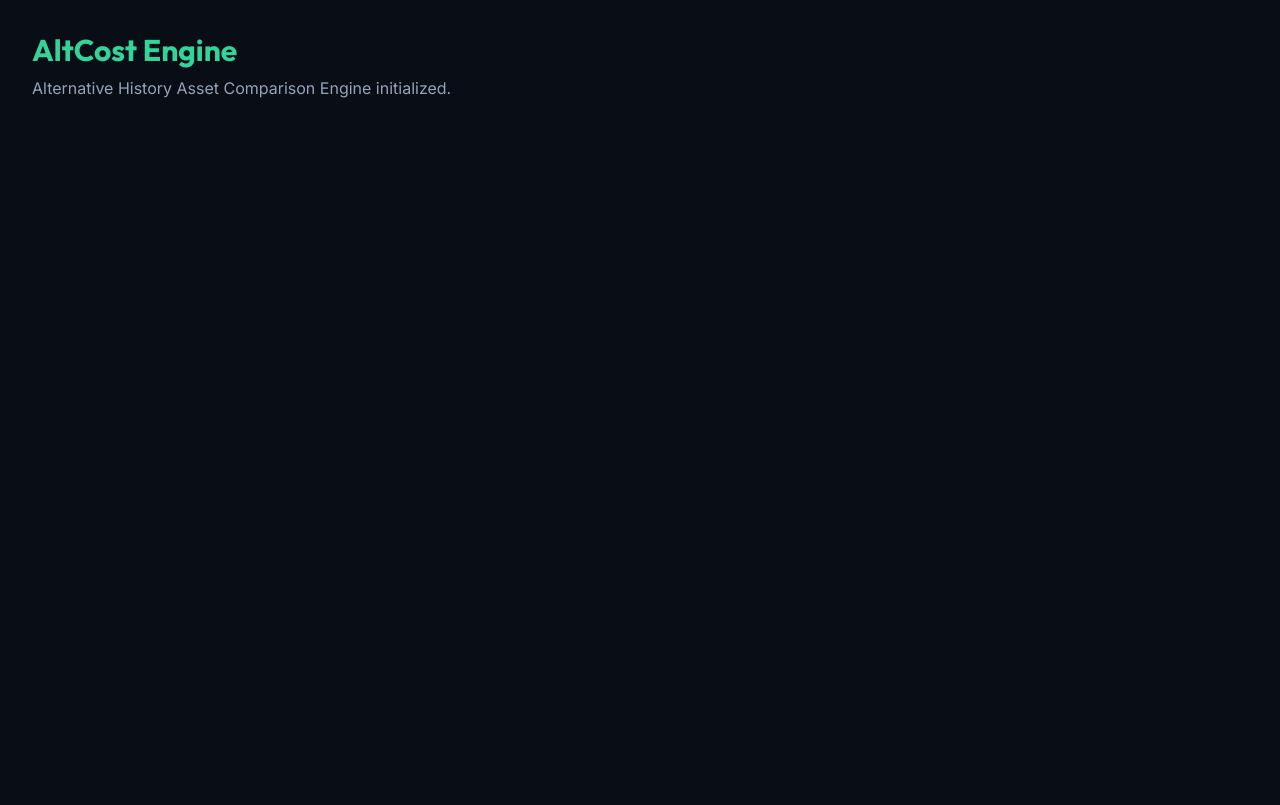
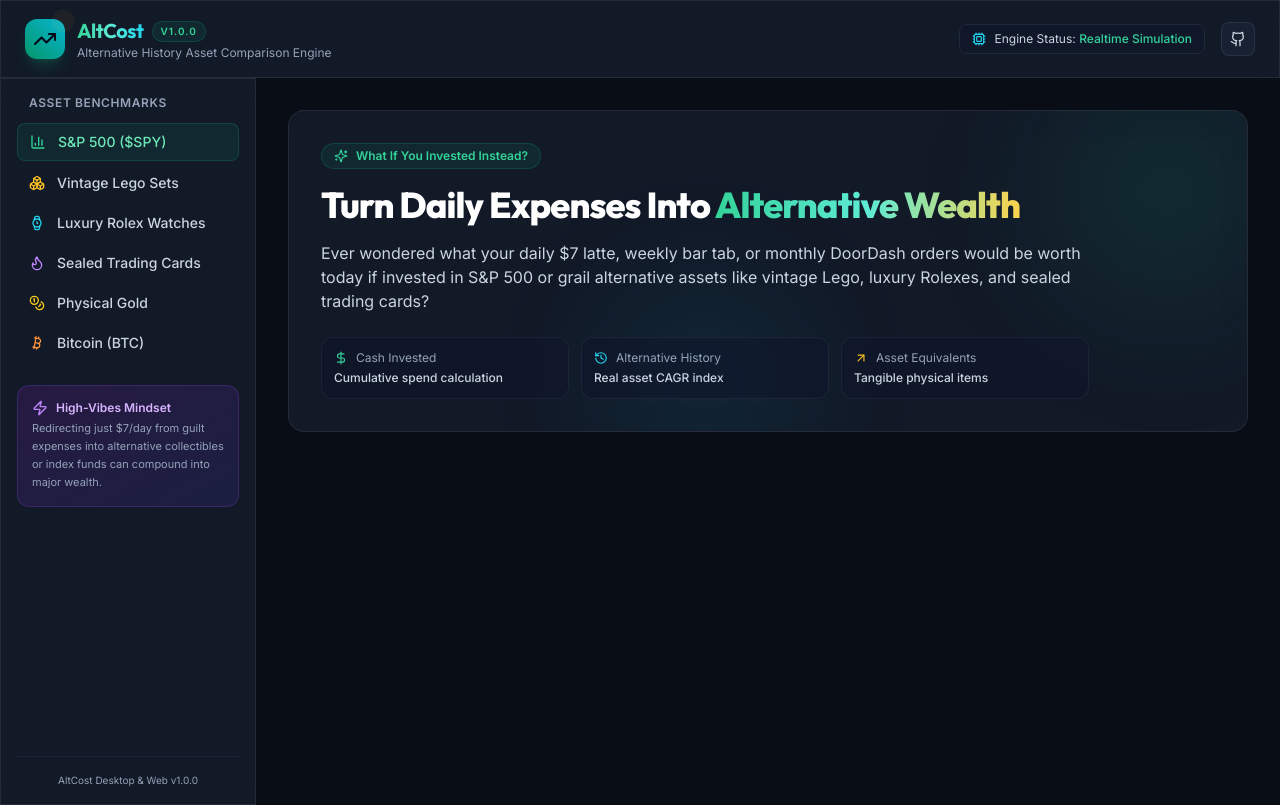
Before and after one commit to valliente/altcost, a React (Vite) app: page / in a window 1280 px wide. Built offline with nearby package versions, Linux system fonts and the light colour scheme.

Commit message:
feat: add layout components (Header, Sidebar, Hero section)

```diff
--- a/src/App.tsx
+++ b/src/App.tsx
@@ -1,10 +1,20 @@
 import React from 'react';
+import { Header } from './components/layout/Header';
+import { Sidebar } from './components/layout/Sidebar';
+import { HeroSection } from './components/layout/HeroSection';
 
 export default function App() {
   return (
-    <div className="min-h-screen bg-[#090d16] text-white p-8">
-      <h1 className="text-3xl font-bold font-display text-emerald-400">AltCost Engine</h1>
-      <p className="text-slate-400 mt-2">Alternative History Asset Comparison Engine initialized.</p>
+    <div className="min-h-screen bg-[#090d16] text-slate-100 flex flex-col">
+      <Header />
+
+      <div className="flex-1 flex overflow-hidden">
+        <Sidebar />
+
+        <main className="flex-1 overflow-y-auto p-4 md:p-8 space-y-8 max-w-7xl mx-auto w-full">
+          <HeroSection />
+        </main>
+      </div>
     </div>
   );
 }
--- /dev/null
+++ b/src/components/layout/Header.tsx
@@ -0,0 +1,43 @@
+import React from 'react';
+import { TrendingUp, Sparkles, Monitor, Github, Cpu } from 'lucide-react';
+
+export const Header: React.FC = () => {
+  return (
+    <header className="sticky top-0 z-50 glass-card border-b border-slate-800/80 px-6 py-4 flex items-center justify-between">
+      <div className="flex items-center space-x-3">
+        <div className="relative flex items-center justify-center w-10 h-10 rounded-xl bg-gradient-to-tr from-emerald-600 to-cyan-500 shadow-lg shadow-emerald-500/20">
+          <TrendingUp className="w-6 h-6 text-slate-950 font-bold" />
+          <div className="absolute -top-1 -right-1 w-3 h-3 bg-amber-400 rounded-full animate-ping opacity-75" />
+        </div>
+        <div>
+          <div className="flex items-center space-x-2">
+            <h1 className="text-xl font-bold font-display tracking-tight bg-gradient-to-r from-emerald-400 via-teal-300 to-cyan-400 bg-clip-text text-transparent">
+              AltCost
+            </h1>
+            <span className="text-[10px] uppercase tracking-widest px-2 py-0.5 rounded-full font-semibold bg-emerald-500/10 text-emerald-400 border border-emerald-500/20">
+              v1.0.0
+            </span>
+          </div>
+          <p className="text-xs text-slate-400">Alternative History Asset Comparison Engine</p>
+        </div>
+      </div>
+
+      <div className="flex items-center space-x-4">
+        <div className="hidden md:flex items-center space-x-2 text-xs px-3 py-1.5 rounded-lg bg-slate-900/60 border border-slate-800 text-slate-300">
+          <Cpu className="w-3.5 h-3.5 text-cyan-400 animate-pulse" />
+          <span>Engine Status: <strong className="text-emerald-400 font-medium">Realtime Simulation</strong></span>
+        </div>
+
+        <a
+          href="https://github.com"
+          target="_blank"
+          rel="noopener noreferrer"
+          className="p-2 rounded-lg bg-slate-800/60 border border-slate-700/60 hover:bg-slate-700/60 text-slate-300 hover:text-white transition-colors"
+          title="GitHub Repository"
+        >
+          <Github className="w-4 h-4" />
+        </a>
+      </div>
+    </header>
+  );
+};
--- /dev/null
+++ b/src/components/layout/HeroSection.tsx
@@ -0,0 +1,52 @@
+import React from 'react';
+import { Sparkles, ArrowUpRight, DollarSign, History } from 'lucide-react';
+
+export const HeroSection: React.FC = () => {
+  return (
+    <div className="relative overflow-hidden rounded-2xl glass-card border border-slate-800 p-6 md:p-8 bg-gradient-to-r from-slate-900/90 via-slate-900/60 to-emerald-950/30">
+      <div className="absolute top-0 right-0 -mt-12 -mr-12 w-64 h-64 bg-emerald-500/10 rounded-full blur-3xl pointer-events-none" />
+      <div className="absolute bottom-0 left-1/3 -mb-12 w-48 h-48 bg-cyan-500/10 rounded-full blur-3xl pointer-events-none" />
+
+      <div className="relative z-10 max-w-3xl space-y-4">
+        <div className="inline-flex items-center space-x-2 px-3 py-1 rounded-full bg-emerald-500/10 border border-emerald-500/20 text-emerald-400 text-xs font-semibold">
+          <Sparkles className="w-3.5 h-3.5" />
+          <span>What If You Invested Instead?</span>
+        </div>
+
+        <h2 className="text-3xl md:text-4xl font-extrabold font-display tracking-tight text-white">
+          Turn Daily Expenses Into <span className="bg-gradient-to-r from-emerald-400 via-teal-300 to-amber-300 bg-clip-text text-transparent">Alternative Wealth</span>
+        </h2>
+
+        <p className="text-slate-300 text-sm md:text-base leading-relaxed">
+          Ever wondered what your daily $7 latte, weekly bar tab, or monthly DoorDash orders would be worth today if invested in S&P 500 or grail alternative assets like vintage Lego, luxury Rolexes, and sealed trading cards?
+        </p>
+
+        <div className="grid grid-cols-2 sm:grid-cols-3 gap-3 pt-2">
+          <div className="p-3 rounded-xl bg-slate-900/60 border border-slate-800/80">
+            <div className="flex items-center space-x-2 text-slate-400 text-xs mb-1">
+              <DollarSign className="w-3.5 h-3.5 text-emerald-400" />
+              <span>Cash Invested</span>
+            </div>
+            <p className="text-xs text-slate-300 font-medium">Cumulative spend calculation</p>
+          </div>
+
+          <div className="p-3 rounded-xl bg-slate-900/60 border border-slate-800/80">
+            <div className="flex items-center space-x-2 text-slate-400 text-xs mb-1">
+              <History className="w-3.5 h-3.5 text-cyan-400" />
+              <span>Alternative History</span>
+            </div>
+            <p className="text-xs text-slate-300 font-medium">Real asset CAGR index</p>
+          </div>
+
+          <div className="p-3 rounded-xl bg-slate-900/60 border border-slate-800/80 col-span-2 sm:col-span-1">
+            <div className="flex items-center space-x-2 text-slate-400 text-xs mb-1">
+              <ArrowUpRight className="w-3.5 h-3.5 text-amber-400" />
+              <span>Asset Equivalents</span>
+            </div>
+            <p className="text-xs text-slate-300 font-medium">Tangible physical items</p>
+          </div>
+        </div>
+      </div>
+    </div>
+  );
+};
--- /dev/null
+++ b/src/components/layout/Sidebar.tsx
@@ -0,0 +1,71 @@
+import React from 'react';
+import {
+  BarChart3,
+  Boxes,
+  Watch,
+  Flame,
+  Coins,
+  Bitcoin,
+  Sparkles,
+  Zap,
+  Clock
+} from 'lucide-react';
+
+interface SidebarProps {
+  activeTab?: string;
+  setActiveTab?: (tab: string) => void;
+}
+
+export const Sidebar: React.FC<SidebarProps> = () => {
+  return (
+    <aside className="w-64 glass-card border-r border-slate-800/80 p-4 hidden lg:flex flex-col justify-between shrink-0 min-h-[calc(100vh-73px)]">
+      <div className="space-y-6">
+        <div>
+          <h2 className="text-xs font-semibold text-slate-400 uppercase tracking-wider px-3 mb-3">
+            Asset Benchmarks
+          </h2>
+          <nav className="space-y-1">
+            <div className="flex items-center space-x-3 px-3 py-2 rounded-lg bg-emerald-500/10 text-emerald-300 border border-emerald-500/20 font-medium text-sm">
+              <BarChart3 className="w-4 h-4 text-emerald-400" />
+              <span>S&P 500 ($SPY)</span>
+            </div>
+            <div className="flex items-center space-x-3 px-3 py-2 rounded-lg hover:bg-slate-800/50 text-slate-300 font-medium text-sm transition-colors cursor-pointer">
+              <Boxes className="w-4 h-4 text-amber-400" />
+              <span>Vintage Lego Sets</span>
+            </div>
+            <div className="flex items-center space-x-3 px-3 py-2 rounded-lg hover:bg-slate-800/50 text-slate-300 font-medium text-sm transition-colors cursor-pointer">
+              <Watch className="w-4 h-4 text-cyan-400" />
+              <span>Luxury Rolex Watches</span>
+            </div>
+            <div className="flex items-center space-x-3 px-3 py-2 rounded-lg hover:bg-slate-800/50 text-slate-300 font-medium text-sm transition-colors cursor-pointer">
+              <Flame className="w-4 h-4 text-purple-400" />
+              <span>Sealed Trading Cards</span>
+            </div>
+            <div className="flex items-center space-x-3 px-3 py-2 rounded-lg hover:bg-slate-800/50 text-slate-300 font-medium text-sm transition-colors cursor-pointer">
+              <Coins className="w-4 h-4 text-yellow-400" />
+              <span>Physical Gold</span>
+            </div>
+            <div className="flex items-center space-x-3 px-3 py-2 rounded-lg hover:bg-slate-800/50 text-slate-300 font-medium text-sm transition-colors cursor-pointer">
+              <Bitcoin className="w-4 h-4 text-orange-400" />
+              <span>Bitcoin (BTC)</span>
+            </div>
+          </nav>
+        </div>
+
+        <div className="p-3.5 rounded-xl bg-gradient-to-br from-purple-900/30 to-indigo-900/30 border border-purple-500/20">
+          <div className="flex items-center space-x-2 text-purple-300 font-semibold text-xs mb-1">
+            <Zap className="w-4 h-4 text-purple-400" />
+            <span>High-Vibes Mindset</span>
+          </div>
+          <p className="text-[11px] text-slate-400 leading-relaxed">
+            Redirecting just $7/day from guilt expenses into alternative collectibles or index funds can compound into major wealth.
+          </p>
+        </div>
+      </div>
+
+      <div className="pt-4 border-t border-slate-800/80 text-center">
+        <p className="text-[10px] text-slate-400">AltCost Desktop & Web v1.0.0</p>
+      </div>
+    </aside>
+  );
+};
```
